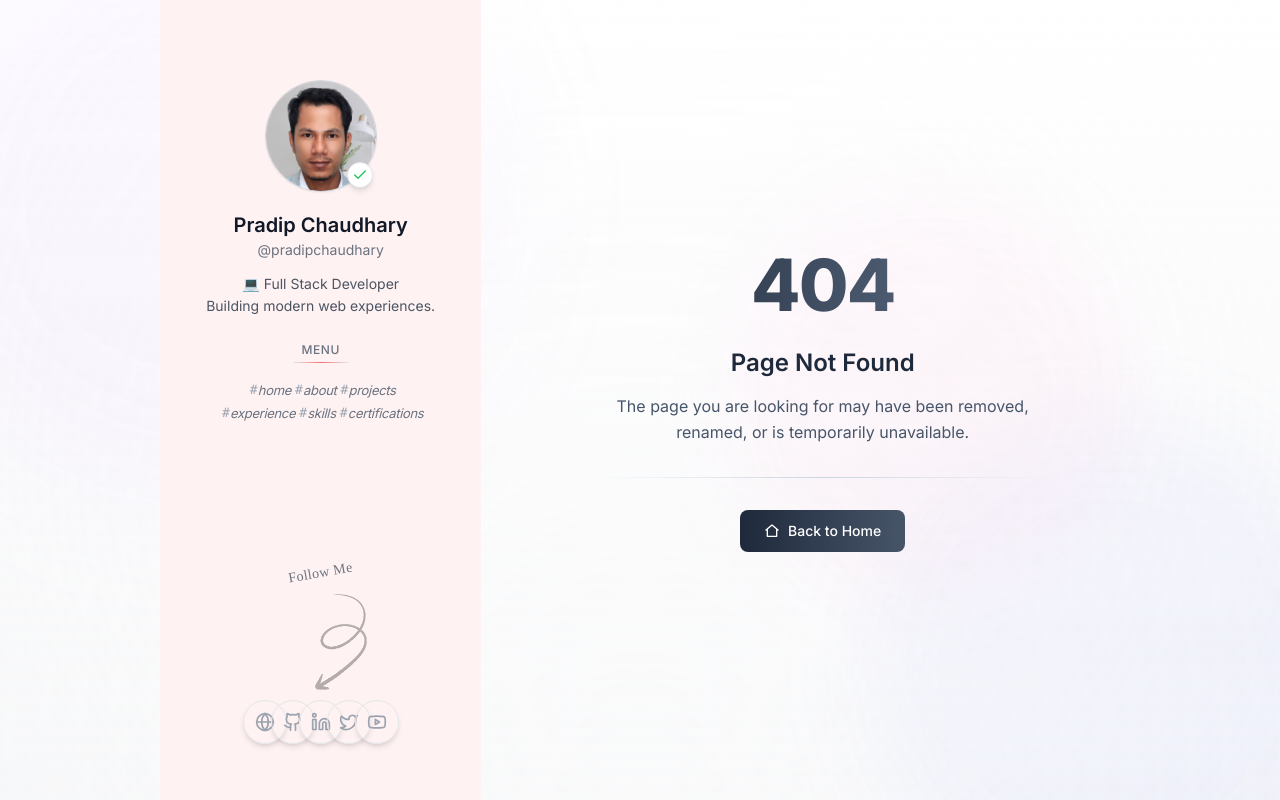
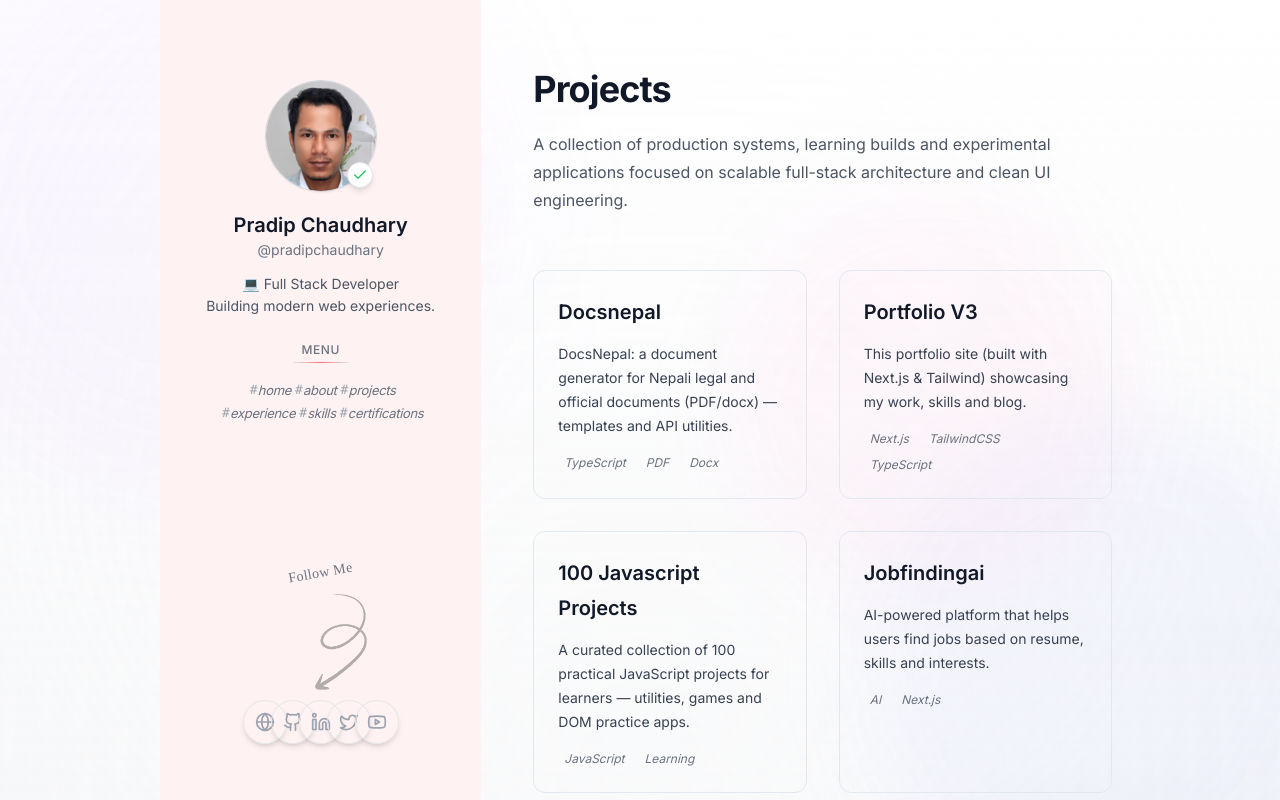
Before and after one commit to pradipchaudhary/portfolio.v3, a Next.js app: page /projects in a window 1280 px wide. Before the commit this address had no page. Shown: the top 800 px of the page. Built offline with nearby package versions, Linux system fonts and the light colour scheme.

Commit message:
add projects page

```diff
--- /dev/null
+++ b/app/projects/page.tsx
@@ -0,0 +1,162 @@
+"use client";
+
+import React from "react";
+
+const formatTitle = (t: string) =>
+  t
+    .replace(/[-_.]/g, " ")
+    .split(" ")
+    .map((w) => w.charAt(0).toUpperCase() + w.slice(1))
+    .join(" ");
+
+const projects = [
+  {
+    title: "docsnepal",
+    description:
+      "DocsNepal: a document generator for Nepali legal and official documents (PDF/docx) — templates and API utilities.",
+    tags: ["TypeScript", "PDF", "Docx"],
+    link: "https://docsnepal.vercel.app/",
+  },
+  {
+    title: "portfolio.v3",
+    description:
+      "This portfolio site (built with Next.js & Tailwind) showcasing my work, skills and blog.",
+    tags: ["Next.js", "TailwindCSS", "TypeScript"],
+    link: "https://github.com/pradipchaudhary/portfolio.v3",
+  },
+  {
+    title: "100-javascript-projects",
+    description:
+      "A curated collection of 100 practical JavaScript projects for learners — utilities, games and DOM practice apps.",
+    tags: ["JavaScript", "Learning"],
+    link: "https://github.com/pradipchaudhary/100-javascript-projects",
+  },
+  {
+    title: "jobfindingai",
+    description:
+      "AI-powered platform that helps users find jobs based on resume, skills and interests.",
+    tags: ["AI", "Next.js"],
+    link: "https://github.com/pradipchaudhary/jobfindingai",
+  },
+  {
+    title: "nepcoin",
+    description:
+      "A decentralized digital token prototype built using blockchain concepts.",
+    tags: ["Blockchain", "Crypto"],
+    link: "https://github.com/pradipchaudhary/nepcoin",
+  },
+];
+
+const upcomingIdeas = [
+  {
+    title: "NepalGov360",
+    description:
+      "Centralized platform aggregating Nepal government notices, tenders, policies and updates with smart categorization.",
+    tags: ["Scraping", "Next.js", "MongoDB"],
+  },
+  {
+    title: "EV Nepal Live",
+    description:
+      "Real-time EV ecosystem platform displaying charging stations, brands, pricing and EV-related news.",
+    tags: ["API", "Node.js"],
+  },
+  {
+    title: "Book Chautari 2.0",
+    description:
+      "Community-driven digital reading platform with reviews, ratings and interactive discussions.",
+    tags: ["Full Stack", "Community"],
+  },
+];
+
+export default function ProjectsPage() {
+  return (
+    <main className="min-h-screen">
+      <div className="max-w-5xl mx-auto px-2 py-16">
+
+        {/* Header */}
+        <div className="mb-14">
+          <h1 className="text-4xl font-bold text-gray-900 tracking-tight">
+            Projects
+          </h1>
+          <p className="mt-4 text-gray-600 max-w-2xl leading-7">
+            A collection of production systems, learning builds and experimental
+            applications focused on scalable full-stack architecture and clean UI engineering.
+          </p>
+        </div>
+
+        {/* Projects Grid */}
+        <div className="grid grid-cols-1 md:grid-cols-2 gap-8">
+          {projects.map((project, index) => (
+            <a
+              key={index}
+              href={project.link}
+              target="_blank"
+              rel="noopener noreferrer"
+              className="group border border-slate-200 rounded-xl p-6 transition-all duration-300 hover:shadow-sm"
+            >
+              <h3 className="text-xl font-semibold text-gray-900 mb-3">
+                {formatTitle(project.title)}
+              </h3>
+
+              <p className="text-gray-700 text-sm leading-6 mb-4">
+                {project.description}
+              </p>
+
+              <div className="flex flex-wrap gap-2">
+                {project.tags.map((tag, i) => (
+                  <span
+                    key={i}
+                    className="text-xs italic text-gray-500 transition-colors duration-200 group-hover:text-gray-700 px-1.5"
+                  >
+                    {tag}
+                  </span>
+                ))}
+              </div>
+            </a>
+          ))}
+        </div>
+
+        {/* Upcoming Section */}
+        <section className="mt-24">
+          <div className="mb-10">
+            <h2 className="text-3xl font-bold text-gray-900 tracking-tight">
+              Upcoming Project Ideas
+            </h2>
+            <p className="mt-3 text-gray-600 leading-7 max-w-2xl">
+              Planned scalable platforms currently under research and architecture design phase.
+            </p>
+          </div>
+
+          <div className="space-y-8">
+            {upcomingIdeas.map((idea, index) => (
+              <div
+                key={index}
+                className="border-l-4 border-orange-500 pl-6 py-2"
+              >
+                <h3 className="text-lg font-semibold text-gray-900 mb-2">
+                  {idea.title}
+                </h3>
+
+                <p className="text-sm text-gray-600 leading-6 mb-3 max-w-3xl">
+                  {idea.description}
+                </p>
+
+                <div className="flex flex-wrap gap-2">
+                  {idea.tags.map((tag, i) => (
+                    <span
+                      key={i}
+                      className="text-xs px-2 py-1 bg-orange-50 text-orange-600 rounded-md"
+                    >
+                      {tag}
+                    </span>
+                  ))}
+                </div>
+              </div>
+            ))}
+          </div>
+
+        </section>
+      </div>
+    </main>
+  );
+}
--- a/components/sections/projects/Projects.tsx
+++ b/components/sections/projects/Projects.tsx
@@ -110,7 +110,7 @@ const Projects = () => {
       {/* See More Button */}
       <div className="flex justify-center mt-6">
         <Link
-          href="/#"
+          href="/projects"
           className="flex items-center text-sm my-4 mx-auto px-4 py-2 rounded-md font-medium text-gray-900 transition-colors duration-200 hover:text-gray-700"
         >
           See More
```
Also changed, not shown: 1 other file (tests, documents, lock files or other folders).
